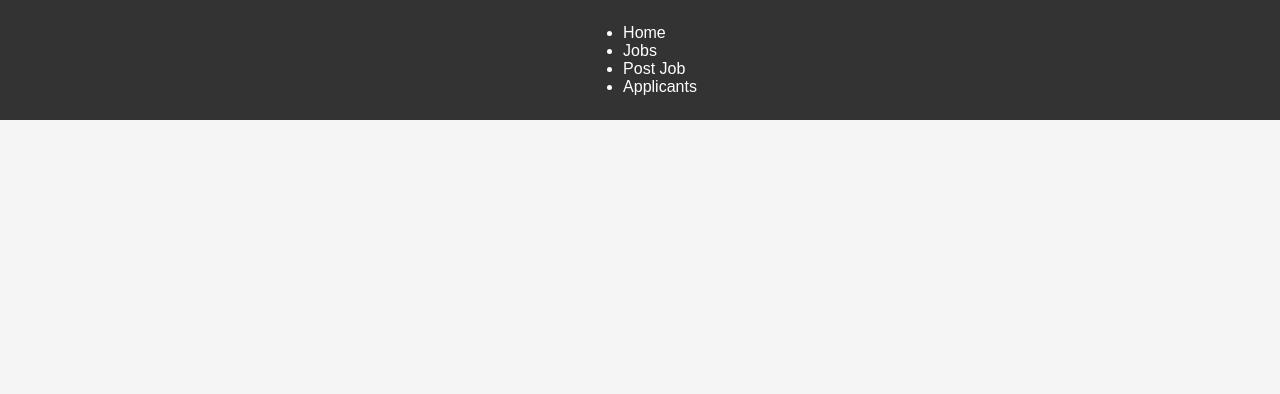
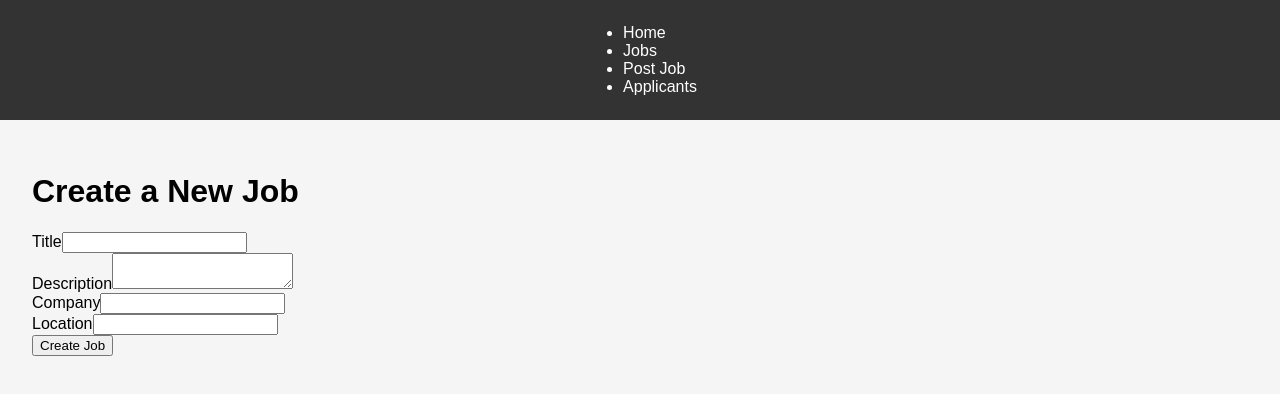
Before and after one commit to Felleria/full-stack-project, a React (Vite) app: page /jobs/create in a window 1280 px wide. Shown: the top 394 px of the page. Built offline with nearby package versions, Linux system fonts and the light colour scheme.

Commit message:
updating  files

```diff
--- a/src/App.jsx
+++ b/src/App.jsx
@@ -1,23 +1,23 @@
-// src/App.jsx
 import React from 'react';
-import { BrowserRouter as Router, Routes, Route } from 'react-router-dom';
+import { BrowserRouter as Router, Route, Routes } from 'react-router-dom';
 import Navbar from './components/Navbar';
 import Home from './pages/Home';
-import JobListings from './pages/JobListings';
-import CreateJob from './pages/CreateJob';
-import ApplicantList from './pages/ApplicantList';
-import './App.css';
+import Jobs from './pages/Jobs';
+import CreateJobPage from './pages/CreateJobPage';
+import Applicants from './pages/Applicants';
 
 const App = () => {
   return (
     <Router>
       <Navbar />
-      <Routes>
-        <Route path="/" element={<Home />} />
-        <Route path="/jobs" element={<JobListings />} />
-        <Route path="/create-job" element={<CreateJob />} />
-        <Route path="/applicants" element={<ApplicantList />} />
-      </Routes>
+      <div className="container">
+        <Routes>
+          <Route path="/" element={<Home />} />
+          <Route path="/jobs" element={<Jobs />} />
+          <Route path="/jobs/create" element={<CreateJobPage />} />
+          <Route path="/applicants" element={<Applicants />} />
+        </Routes>
+      </div>
     </Router>
   );
 };
--- a/src/components/ApplicantCard.jsx
+++ /dev/null
@@ -1,14 +0,0 @@
-// src/components/ApplicantCard.jsx
-import React from 'react';
-
-const ApplicantCard = ({ applicant }) => {
-  return (
-    <div className="applicant-card">
-      <h3>{applicant.username}</h3>
-      <p>{applicant.email}</p>
-      <p><strong>Role:</strong> {applicant.role}</p>
-    </div>
-  );
-};
-
-export default ApplicantCard;
--- /dev/null
+++ b/src/components/ApplicantList.jsx
@@ -0,0 +1,27 @@
+import React, { useEffect, useState } from 'react';
+
+const ApplicantList = () => {
+  const [applicants, setApplicants] = useState([]);
+
+  useEffect(() => {
+    fetch('http://localhost:5555/applicants')
+      .then(response => response.json())
+      .then(data => setApplicants(data.applicants))
+      .catch(error => console.error('Error fetching applicants:', error));
+  }, []);
+
+  return (
+    <div>
+      <h1>Applicants</h1>
+      {applicants.map(applicant => (
+        <div key={applicant.id} className="card">
+          <h2>{applicant.username}</h2>
+          <p><strong>Email:</strong> {applicant.email}</p>
+          <p><strong>Role:</strong> {applicant.role}</p>
+        </div>
+      ))}
+    </div>
+  );
+};
+
+export default ApplicantList;
--- /dev/null
+++ b/src/components/CreateJob.jsx
@@ -0,0 +1,73 @@
+import React, { useState } from 'react';
+
+const CreateJob = () => {
+  const [title, setTitle] = useState('');
+  const [description, setDescription] = useState('');
+  const [company, setCompany] = useState('');
+  const [location, setLocation] = useState('');
+
+  const handleSubmit = (e) => {
+    e.preventDefault();
+    const job = { title, description, company, location };
+
+    fetch('http://localhost:5555/jobs', {
+      method: 'POST',
+      headers: {
+        'Content-Type': 'application/json'
+      },
+      body: JSON.stringify(job)
+    })
+      .then(response => response.json())
+      .then(data => {
+        console.log('Job created:', data);
+        setTitle('');
+        setDescription('');
+        setCompany('');
+        setLocation('');
+      })
+      .catch(error => console.error('Error creating job:', error));
+  };
+
+  return (
+    <form onSubmit={handleSubmit}>
+      <div>
+        <label>Title</label>
+        <input
+          type="text"
+          value={title}
+          onChange={(e) => setTitle(e.target.value)}
+          required
+        />
+      </div>
+      <div>
+        <label>Description</label>
+        <textarea
+          value={description}
+          onChange={(e) => setDescription(e.target.value)}
+          required
+        />
+      </div>
+      <div>
+        <label>Company</label>
+        <input
+          type="text"
+          value={company}
+          onChange={(e) => setCompany(e.target.value)}
+          required
+        />
+      </div>
+      <div>
+        <label>Location</label>
+        <input
+          type="text"
+          value={location}
+          onChange={(e) => setLocation(e.target.value)}
+          required
+        />
+      </div>
+      <button type="submit">Create Job</button>
+    </form>
+  );
+};
+
+export default CreateJob;
--- a/src/components/JobCard.jsx
+++ /dev/null
@@ -1,15 +0,0 @@
-// src/components/JobCard.jsx
-import React from 'react';
-
-const JobCard = ({ job }) => {
-  return (
-    <div className="job-card">
-      <h3>{job.title}</h3>
-      <p>{job.description}</p>
-      <p><strong>Company:</strong> {job.company}</p>
-      <p><strong>Location:</strong> {job.location}</p>
-    </div>
-  );
-};
-
-export default JobCard;
--- /dev/null
+++ b/src/components/JobList.jsx
@@ -0,0 +1,28 @@
+import React, { useEffect, useState } from 'react';
+
+const JobList = () => {
+  const [jobs, setJobs] = useState([]);
+
+  useEffect(() => {
+    fetch('http://localhost:5555/jobs')
+      .then(response => response.json())
+      .then(data => setJobs(data.jobs))
+      .catch(error => console.error('Error fetching jobs:', error));
+  }, []);
+
+  return (
+    <div>
+      <h1>Job Listings</h1>
+      {jobs.map(job => (
+        <div key={job.id} className="card">
+          <h2>{job.title}</h2>
+          <p>{job.description}</p>
+          <p><strong>Company:</strong> {job.company}</p>
+          <p><strong>Location:</strong> {job.location}</p>
+        </div>
+      ))}
+    </div>
+  );
+};
+
+export default JobList;
--- a/src/pages/ApplicantList.jsx
+++ /dev/null
@@ -1,26 +0,0 @@
-// src/pages/ApplicantList.jsx
-import React, { useEffect, useState } from 'react';
-import ApplicantCard from '../components/ApplicantCard';
-
-const ApplicantList = () => {
-  const [applicants, setApplicants] = useState([]);
-
-  useEffect(() => {
-    fetch('http://localhost:5555/applicants')
-      .then(response => response.json())
-      .then(data => setApplicants(data.applicants));
-  }, []);
-
-  return (
-    <div>
-      <h2>Applicants</h2>
-      <div className="applicant-list">
-        {applicants.map(applicant => (
-          <ApplicantCard key={applicant.id} applicant={applicant} />
-        ))}
-      </div>
-    </div>
-  );
-};
-
-export default ApplicantList;
--- /dev/null
+++ b/src/pages/Applicants.jsx
@@ -0,0 +1,12 @@
+import React from 'react';
+import ApplicantList from '../components/ApplicantList';
+
+const Applicants = () => {
+  return (
+    <div>
+      <ApplicantList />
+    </div>
+  );
+};
+
+export default Applicants;
--- a/src/pages/CreateJob.jsx
+++ /dev/null
@@ -1,48 +0,0 @@
-// src/pages/CreateJob.jsx
-import React, { useState } from 'react';
-
-const CreateJob = () => {
-  const [job, setJob] = useState({
-    title: '',
-    description: '',
-    company: '',
-    location: '',
-    employer_id: 1, // This should be dynamic in a real app
-  });
-
-  const handleChange = (e) => {
-    setJob({ ...job, [e.target.name]: e.target.value });
-  };
-
-  const handleSubmit = (e) => {
-    e.preventDefault();
-
-    fetch('http://localhost:5555/jobs', {
-      method: 'POST',
-      headers: {
-        'Content-Type': 'application/json',
-      },
-      body: JSON.stringify(job),
-    })
-      .then(response => response.json())
-      .then(data => {
-        console.log(data);
-        // Redirect or show success message
-      });
-  };
-
-  return (
-    <div>
-      <h2>Create Job</h2>
-      <form onSubmit={handleSubmit}>
-        <input type="text" name="title" placeholder="Job Title" onChange={handleChange} />
-        <textarea name="description" placeholder="Job Description" onChange={handleChange}></textarea>
-        <input type="text" name="company" placeholder="Company" onChange={handleChange} />
-        <input type="text" name="location" placeholder="Location" onChange={handleChange} />
-        <button type="submit">Create Job</button>
-      </form>
-    </div>
-  );
-};
-
-export default CreateJob;
--- /dev/null
+++ b/src/pages/CreateJobPage.jsx
@@ -0,0 +1,13 @@
+import React from 'react';
+import CreateJob from '../components/CreateJob';
+
+const CreateJobPage = () => {
+  return (
+    <div>
+      <h1>Create a New Job</h1>
+      <CreateJob />
+    </div>
+  );
+};
+
+export default CreateJobPage;
--- a/src/pages/JobListings.jsx
+++ /dev/null
@@ -1,26 +0,0 @@
-// src/pages/JobListings.jsx
-import React, { useEffect, useState } from 'react';
-import JobCard from '../components/JobCard';
-
-const JobListings = () => {
-  const [jobs, setJobs] = useState([]);
-
-  useEffect(() => {
-    fetch('http://localhost:5555/jobs')
-      .then(response => response.json())
-      .then(data => setJobs(data.jobs));
-  }, []);
-
-  return (
-    <div>
-      <h2>Job Listings</h2>
-      <div className="job-list">
-        {jobs.map(job => (
-          <JobCard key={job.id} job={job} />
-        ))}
-      </div>
-    </div>
-  );
-};
-
-export default JobListings;
--- /dev/null
+++ b/src/pages/Jobs.jsx
@@ -0,0 +1,12 @@
+import React from 'react';
+import JobList from '../components/JobList';
+
+const Jobs = () => {
+  return (
+    <div>
+      <JobList />
+    </div>
+  );
+};
+
+export default Jobs;
```
